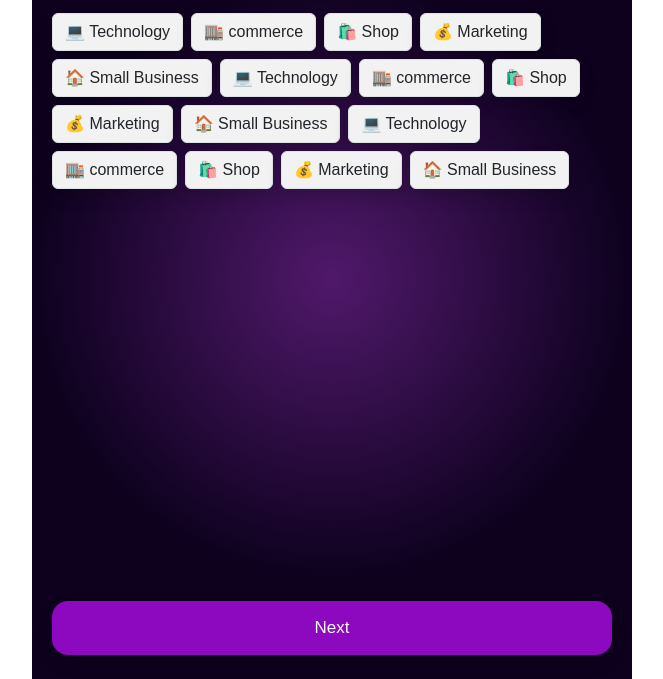
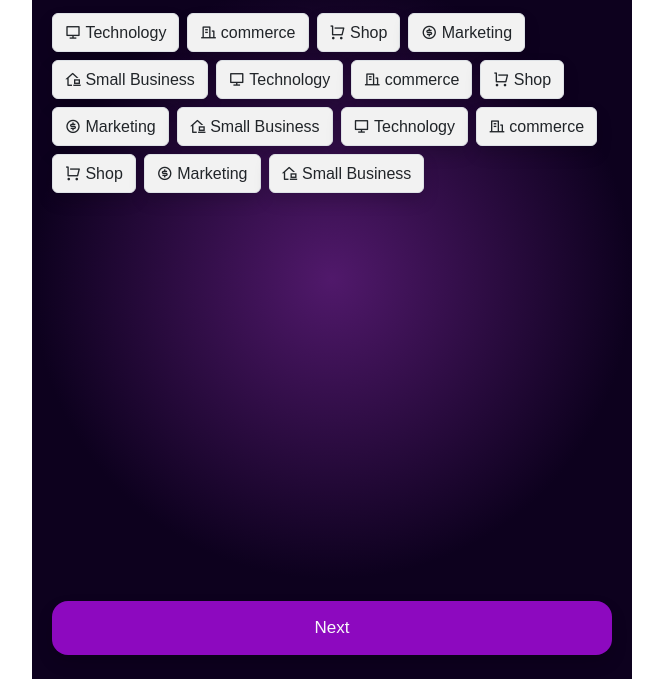
Before and after one commit to akash2298/BusinessAssistantAI, a plain HTML site: page niche.html in a window 1280 px wide. Shown: the part 121-800 px from the top of the page, without its empty margins (308-971 px from the left). Drawn offline with nearby package versions, Linux system fonts and the light colour scheme.

Commit message:
final changes v2 done

```diff
--- a/niche.html
+++ b/niche.html
@@ -23,21 +23,21 @@
                 <h2 class="mb-3 text-light ">Possible Niche</h2>
                 <div class="content">
                     <div class="niche d-flex flex-wrap gap-2">
-                      <button type="button" class="btn shadow border">💻 Technology</button>
-                      <button type="button" class="btn shadow border">🏬 commerce</button>
-                      <button type="button" class="btn shadow border">🛍️ Shop</button>
-                      <button type="button" class="btn shadow border">💰 Marketing</button>
-                      <button type="button" class="btn shadow border">🏠 Small Business</button>
-                      <button type="button" class="btn shadow border">💻 Technology</button>
-                      <button type="button" class="btn shadow border">🏬 commerce</button>
-                      <button type="button" class="btn shadow border">🛍️ Shop</button>
-                      <button type="button" class="btn shadow border">💰 Marketing</button>
-                      <button type="button" class="btn shadow border">🏠 Small Business</button>
-                      <button type="button" class="btn shadow border">💻 Technology</button>
-                      <button type="button" class="btn shadow border">🏬 commerce</button>
-                      <button type="button" class="btn shadow border">🛍️ Shop</button>
-                      <button type="button" class="btn shadow border">💰 Marketing</button>
-                      <button type="button" class="btn shadow border">🏠 Small Business</button>
+                      <button type="button" class="btn shadow border"><i class="ri-computer-line"></i> Technology</button>
+                      <button type="button" class="btn shadow border"><i class="ri-building-line"></i> commerce</button>
+                      <button type="button" class="btn shadow border"><i class="ri-shopping-cart-line"></i> Shop</button>
+                      <button type="button" class="btn shadow border"><i class="ri-money-dollar-circle-line"></i> Marketing</button>
+                      <button type="button" class="btn shadow border"><i class="ri-home-office-line"></i> Small Business</button>
+                      <button type="button" class="btn shadow border"><i class="ri-computer-line"></i> Technology</button>
+                      <button type="button" class="btn shadow border"><i class="ri-building-line"></i> commerce</button>
+                      <button type="button" class="btn shadow border"><i class="ri-shopping-cart-line"></i> Shop</button>
+                      <button type="button" class="btn shadow border"><i class="ri-money-dollar-circle-line"></i> Marketing</button>
+                      <button type="button" class="btn shadow border"><i class="ri-home-office-line"></i> Small Business</button>
+                      <button type="button" class="btn shadow border"><i class="ri-computer-line"></i> Technology</button>
+                      <button type="button" class="btn shadow border"><i class="ri-building-line"></i> commerce</button>
+                      <button type="button" class="btn shadow border"><i class="ri-shopping-cart-line"></i> Shop</button>
+                      <button type="button" class="btn shadow border"><i class="ri-money-dollar-circle-line"></i> Marketing</button>
+                      <button type="button" class="btn shadow border"><i class="ri-home-office-line"></i> Small Business</button>
                     </div>
                 </div>
             </div>
--- a/style.css
+++ b/style.css
@@ -332,4 +332,16 @@ span.badge{
 }
 .niche .btn{
     background-color: #f2f2f2;
+    border: none;
 }
+
+.niche .btn:hover{
+    background-color: #8D09BF;
+    color: #f2f2f2;
+    border: none;
+}
+.niche .btn:active{
+    background-color: #8D09BF;
+    color: #f2f2f2;
+    border: none;
+}
```
